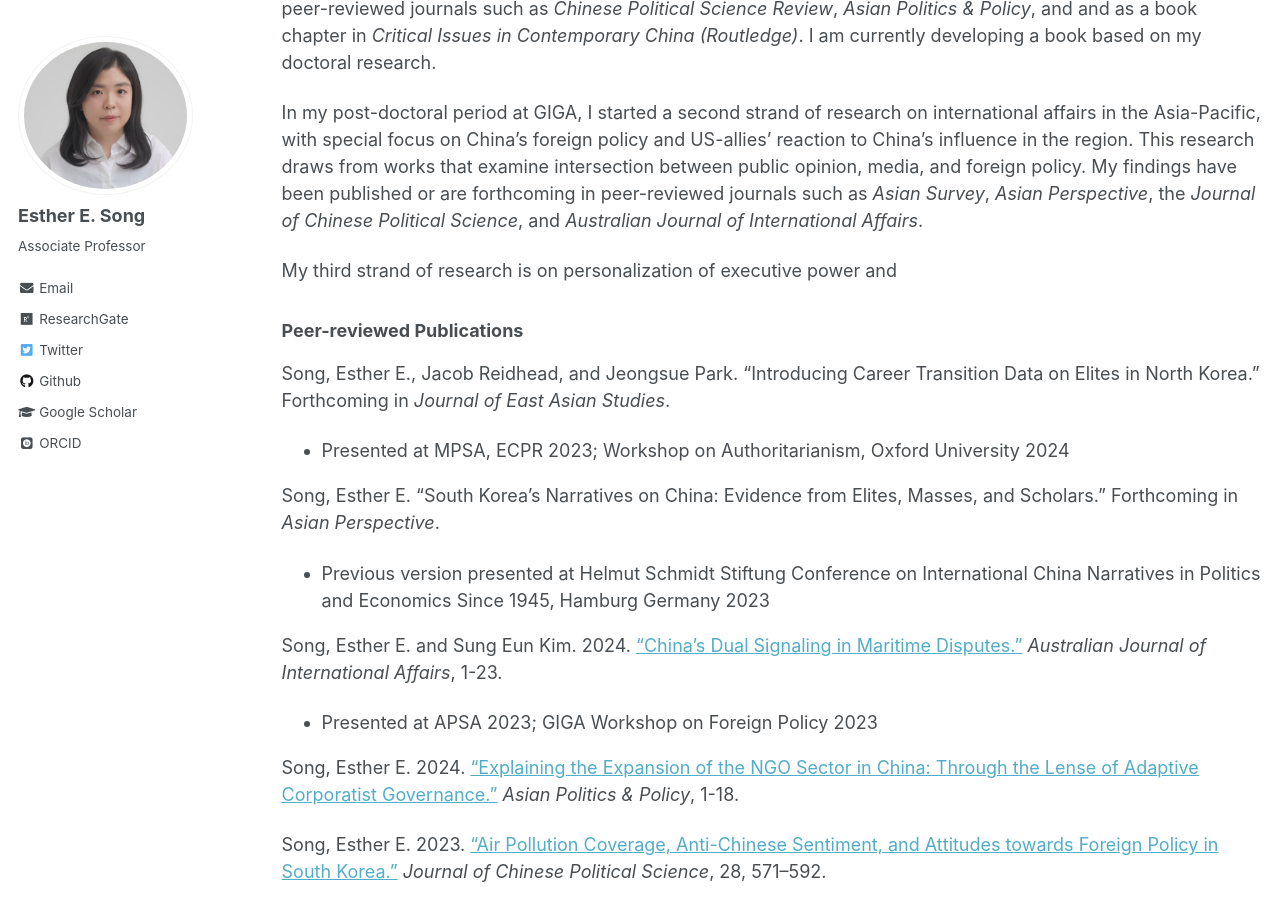
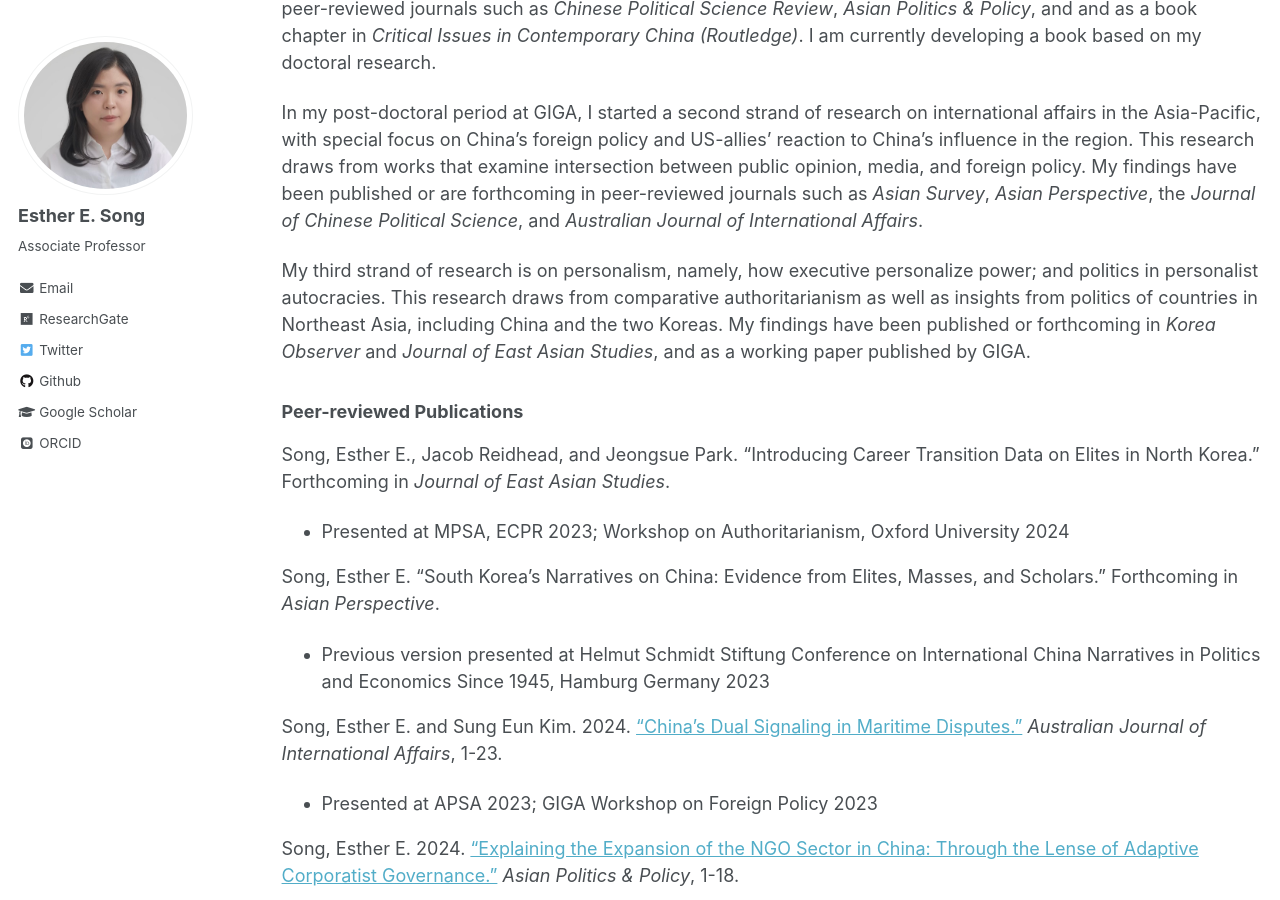
Before and after one commit to ehsong/ehsong.github.io, a Jekyll site: the page built from _pages/research.md, in a window 1280 px wide and 900 px high, scrolled down 544 px. Built offline with Jekyll 4.4.1, drawn with Linux system fonts in a browser that asks for light colours; some web fonts are replaced.

Commit message:
Update research.md

```diff
--- a/_pages/research.md
+++ b/_pages/research.md
@@ -12,7 +12,7 @@ During my doctoral studies at Stanford, I investigated NGO-state relations in Ch
 
 In my post-doctoral period at GIGA, I started a second strand of research on international affairs in the Asia-Pacific, with special focus on China's foreign policy and US-allies' reaction to China's influence in the region. This research draws from works that examine intersection between public opinion, media, and foreign policy. My findings have been published or are forthcoming in peer-reviewed journals such as *Asian Survey*, *Asian Perspective*, the *Journal of Chinese Political Science*, and *Australian Journal of International Affairs*.
 
-My third strand of research is on personalization of executive power and
+My third strand of research is on personalism, namely, how executive personalize power; and politics in personalist autocracies. This research draws from comparative authoritarianism as well as insights from politics of countries in Northeast Asia, including China and the two Koreas. My findings have been published or forthcoming in *Korea Observer* and *Journal of East Asian Studies*, and as a working paper published by GIGA.
 
 ### Peer-reviewed Publications
 
```
